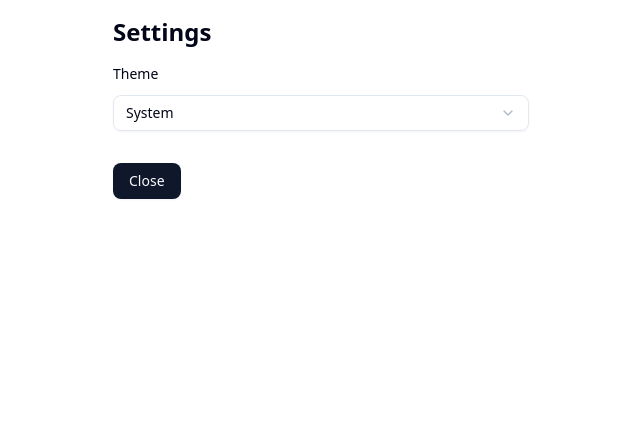
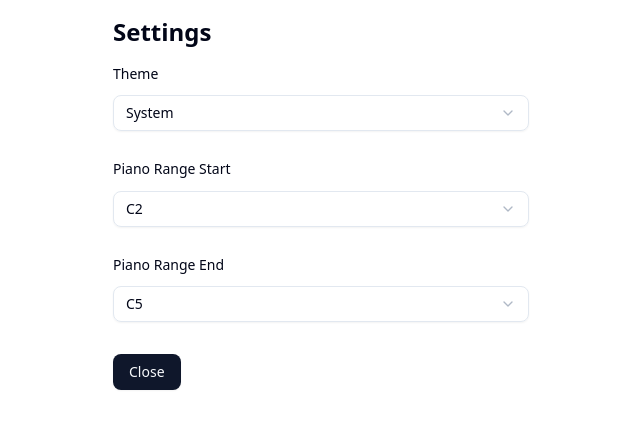
Before and after one commit to ecstrema/overchords, a SvelteKit app: page /settings in a window 1280 px wide. Shown: the top 428 px of the page, without its empty margins (319-959 px from the left). Built offline with nearby package versions, Linux system fonts and the light colour scheme; what @iconify/tailwind4 would draw is missing.

Commit message:
add piano range settings and update window focus handling

```diff
--- a/src-tauri/capabilities/default.json
+++ b/src-tauri/capabilities/default.json
@@ -11,6 +11,7 @@
     "core:window:allow-start-dragging",
     "core:webview:allow-create-webview-window",
     "core:window:allow-show",
-    "core:window:allow-hide"
+    "core:window:allow-hide",
+    "core:window:allow-set-focus"
   ]
 }
--- a/src/components/Piano.svelte
+++ b/src/components/Piano.svelte
@@ -11,12 +11,31 @@
   export interface Props {
     activeNotes: ActiveNotes;
     onResize?: (width: number, height: number) => void;
-    displayStartMidi?: number;
-    displayEndMidi?: number;
     midiRangeMode?: "range" | "auto";
   }
 
-  const { activeNotes, onResize = () => {}, displayStartMidi = centerCMidi - 24, displayEndMidi = centerCMidi + 24, midiRangeMode = "range" }: Props = $props();
+  const {
+    activeNotes,
+    onResize = () => {},
+    midiRangeMode = "range",
+  }: Props = $props();
+
+  let displayStartMidi = $state(
+    parseInt(localStorage.getItem("piano.range.start") || "36", 10),
+  );
+
+  let displayEndMidi = $state(
+    parseInt(localStorage.getItem("piano.range.end") || "84", 10),
+  );
+
+  addEventListener("storage", (event) => {
+    if (event.key === "piano.range.start") {
+      displayStartMidi = parseInt(event.newValue || "36", 10);
+    }
+    if (event.key === "piano.range.end") {
+      displayEndMidi = parseInt(event.newValue || "84", 10);
+    }
+  });
 
   // constants for SVG sizing
   const whiteWidth = $state(20);
@@ -24,8 +43,16 @@
   const blackWidth = $state(12);
   const blackHeight = $state(80);
 
-  let displayStart = $derived.by(() => (midiRangeMode === "auto" ? Math.min(centerCMidi - 10, ...activeNotes.keys()) - 2 : displayStartMidi));
-  let displayEnd = $derived.by(() => (midiRangeMode === "auto" ? Math.max(centerCMidi + 10, ...activeNotes.keys()) + 2 : displayEndMidi));
+  let displayStart = $derived.by(() =>
+    midiRangeMode === "auto"
+      ? Math.min(centerCMidi - 10, ...activeNotes.keys()) - 2
+      : displayStartMidi,
+  );
+  let displayEnd = $derived.by(() =>
+    midiRangeMode === "auto"
+      ? Math.max(centerCMidi + 10, ...activeNotes.keys()) + 2
+      : displayEndMidi,
+  );
 
   function getPosition(midiPosition: number) {
     const data = midiToData(midiPosition);
@@ -47,7 +74,7 @@
     easing: quadInOut,
   });
   const svgViewEnd = Tween.of<number>(() => getEndPosition(displayEnd), {
-    duration: (from, to) => (to > from ? 50 : 5000),
+    duration: (from, to) => ((midiRangeMode === "range" || to > from) ? 50 : 5000),
     easing: linear,
   });
 
--- a/src/routes/+page.svelte
+++ b/src/routes/+page.svelte
@@ -9,7 +9,6 @@
   import { WebviewWindow } from "@tauri-apps/api/webviewWindow";
   import { Button } from "$lib/components/ui/button";
   import * as ButtonGroup from "$lib/components/ui/button-group";
-  import { resetMode, setMode } from "mode-watcher";
 
   let activeNotes: ActiveNotes = new SvelteMap<number, NoteEvent>();
 
@@ -39,7 +38,7 @@
 
   function openSettings() {
     if (settingsWindow) {
-      settingsWindow.show();
+      settingsWindow.setFocus();
       return;
     }
 
@@ -52,10 +51,19 @@
       maximizable: false,
       center: true,
     });
+
+    settingsWindow.onCloseRequested(() => {
+      settingsWindow = null;
+    });
   }
+
+  let windowFocused = $state(false);
+  getCurrentWindow().onFocusChanged((focused) => {
+    windowFocused = focused.payload;
+  });
 </script>
 
-<div class="opacity-10 hover:opacity-100 transition-opacity duration-200">
+<div class="hover:opacity-100 transition-opacity duration-200" class:opacity-20={!windowFocused}>
   <ButtonGroup.Root
     orientation="vertical"
     aria-label="Media controls"
--- a/src/routes/settings/+page.svelte
+++ b/src/routes/settings/+page.svelte
@@ -45,6 +45,33 @@
           label: "System",
           description: "Use the system theme (default)",
         },
+      ],
+    },
+    {
+      id: "piano.range.start",
+      name: "Piano Range Start",
+      defaultValue: "36",
+      value: localStorage.getItem("piano.range.start") || "36",
+      type: "select",
+      options: [
+        { value: "0", label: "C0" },
+        { value: "24", label: "C1" },
+        { value: "36", label: "C2" },
+        { value: "60", label: "C3" },
+      ],
+    },
+    {
+      id: "piano.range.end",
+      name: "Piano Range End",
+      defaultValue: "84",
+      value: localStorage.getItem("piano.range.end") || "84",
+      type: "select",
+      options: [
+        { value: "72", label: "C4" },
+        { value: "84", label: "C5" },
+        { value: "96", label: "C6" },
+        { value: "108", label: "C7" },
+        { value: "120", label: "C8" },
       ],
     },
   ]);
```
